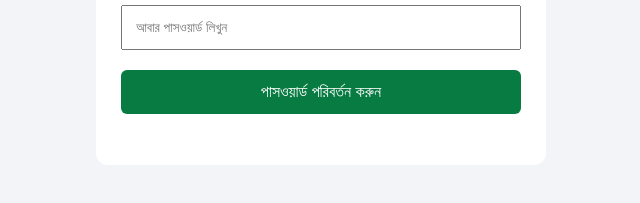
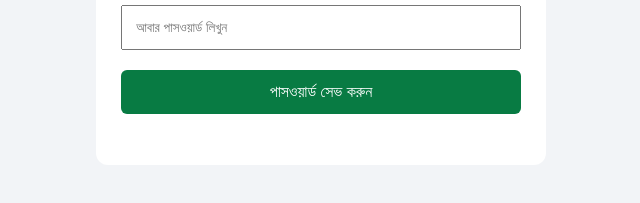
Before and after one commit to shohelrana102/sotter-sondhane-news, a website: page reset-password.html in a window 1280 px wide. Shown: the part 295-498 px from the top of the page, 319-959 px from the left. Drawn offline with nearby package versions, Linux system fonts and the light colour scheme.

Commit message:
Use save wording on password reset button

```diff
--- a/reset-password.html
+++ b/reset-password.html
@@ -19,7 +19,7 @@ button{background:#087b43;color:white;border:0;border-radius:6px;font-size:16px}
 <form id="resetForm">
 <input id="password" type="password" placeholder="নতুন পাসওয়ার্ড" minlength="8" required>
 <input id="confirm" type="password" placeholder="আবার পাসওয়ার্ড লিখুন" minlength="8" required>
-<button type="submit">পাসওয়ার্ড পরিবর্তন করুন</button>
+<button type="submit">পাসওয়ার্ড সেভ করুন</button>
 </form>
 <p id="msg"></p>
 </div>
```
